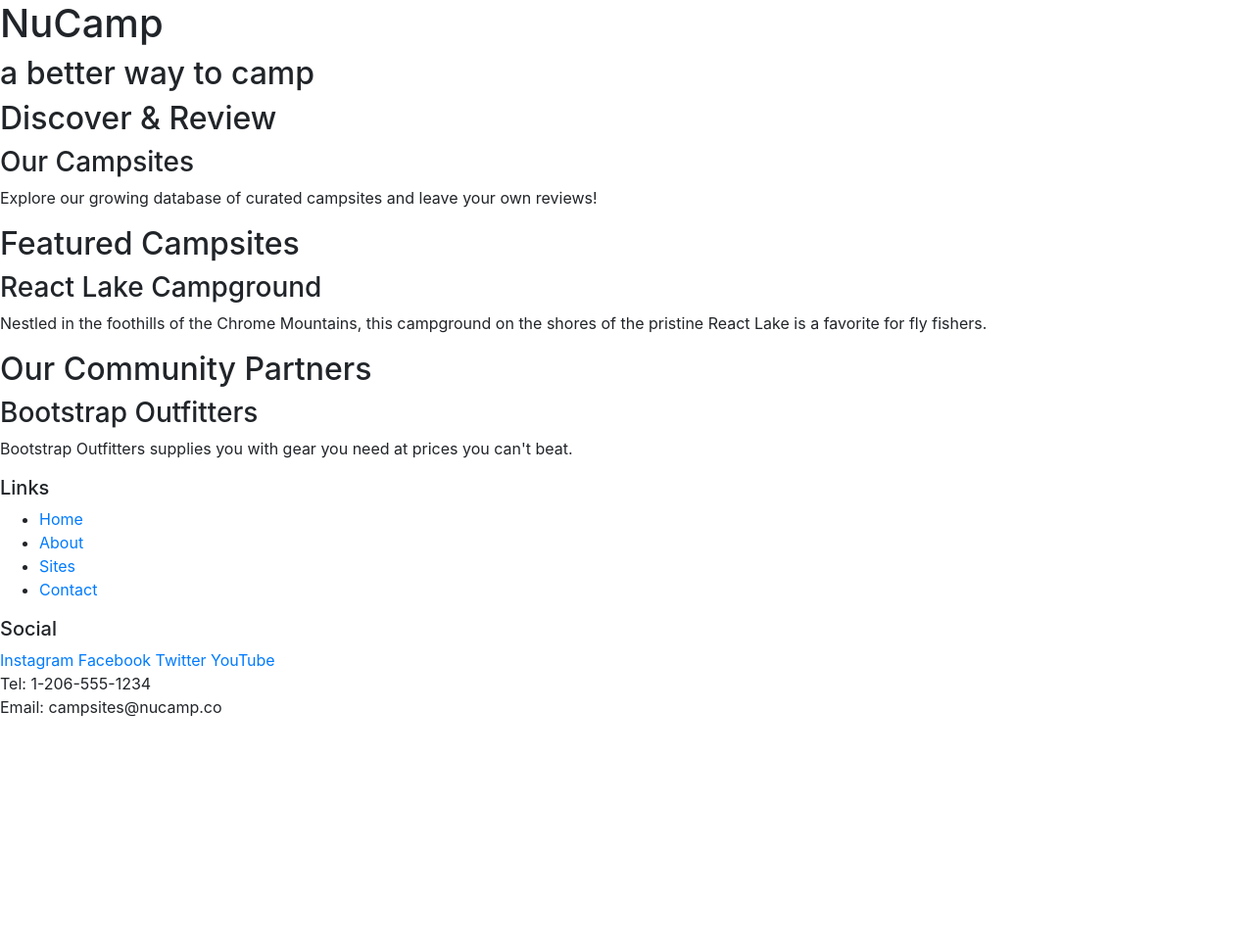
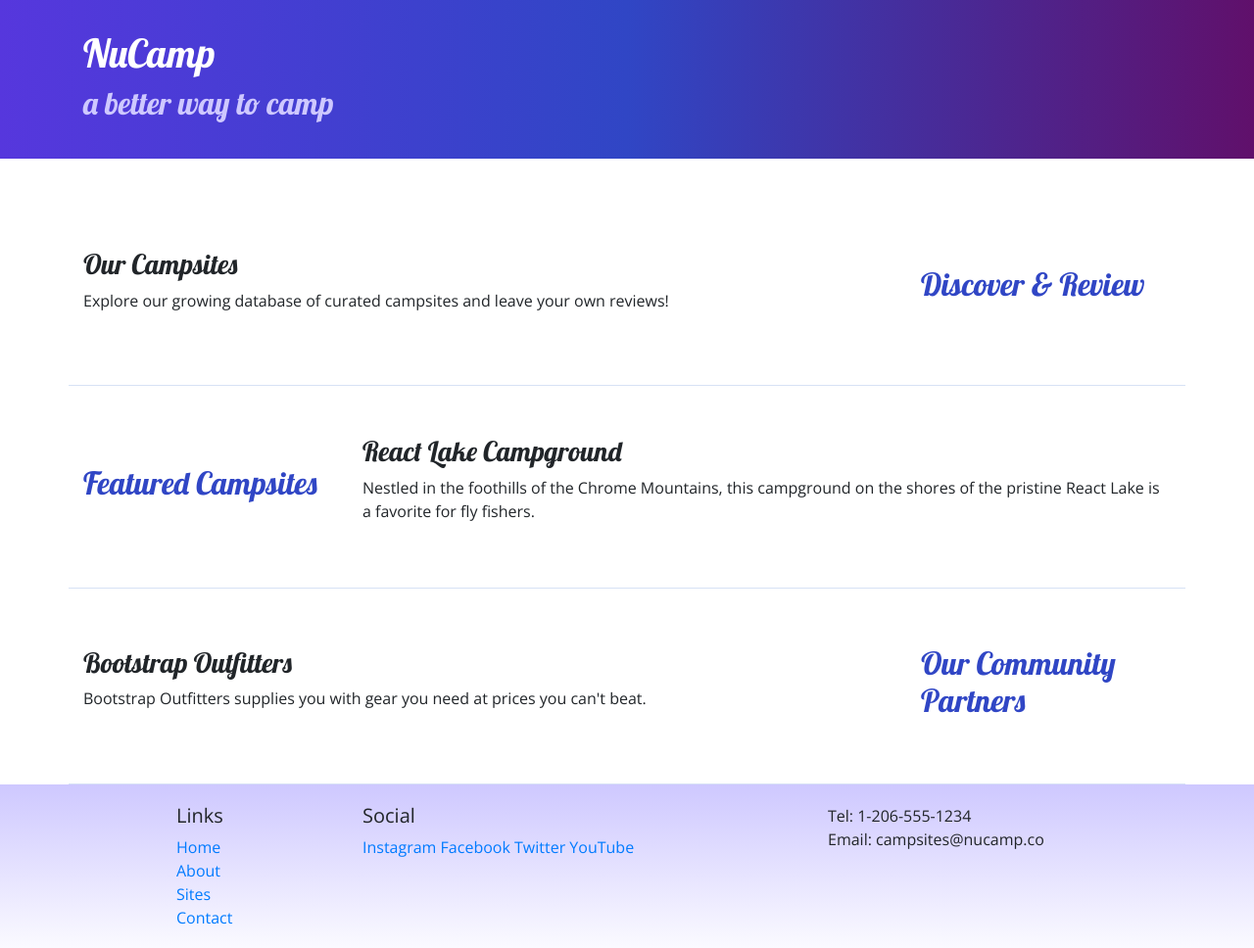
Before and after one commit to DannyLord1/myfirstbootstrapproject, a website: page index.html in a window 1280 px wide. Shown: the whole page at 98% size. Before the commit the page ends 800 px from the top, so only its background shows below. Drawn offline with nearby package versions, Linux system fonts and the light colour scheme.

Commit message:
upload2 html

```diff
--- /dev/null
+++ b/css/styles.css
@@ -0,0 +1,32 @@
+body {
+    font-family: "Open Sans", sans-serif;
+}
+
+h1, h2, h3 {
+    font-family: "Lobster", cursive;
+}
+
+h2 {
+    color: #3046C5;
+}
+
+header h2 {
+    color: #CEC8FF;
+}
+
+footer {
+    background-image: linear-gradient(#CEC8FF, white);
+    padding: 20px 0;
+}
+
+.jumbotron {
+    padding: 30px;
+    background-image: linear-gradient(to right, #5637DD, #3046C5, #60106B);
+    color: white;
+}
+
+.row-content {
+    padding: 50px 0;
+    border-bottom: 1px ridge rgb(215, 226, 245);
+    min-height: 200px;
+}
--- a/index.html
+++ b/index.html
@@ -9,57 +9,109 @@
         <!-- Bootstrap CSS -->
         <link rel="stylesheet" href="node_modules/bootstrap/dist/css/bootstrap.min.css" />
 
+        <!-- Additional CSS must be placed after Bootstrap CSS -->
+        <link rel="stylesheet" href="https://fonts.googleapis.com/css?family=Lobster|Open+Sans" />
+        <link rel="stylesheet" href="css/styles.css" />
+
         <title>NuCamp: A Better Way To Camp</title>
     </head>
 
     <body>
 
-    <header>
-        <div>
+        <header class="jumbotron jumbotron-fluid">
+
+            <div class="container">
+
+                <div class="row">
+
+                    <div class="col">
                         <h1>NuCamp</h1>
                         <h2>a better way to camp</h2>
                     </div>
+
+                </div>
+
+            </div>
+
         </header>
 
-    <div>
+        <div class="container">
+
+            <div class="row row-content align-items-center">
+
+                <div class="col-sm-4 order-sm-last col-md-3">
                     <h2>Discover & Review</h2>
-        <h3>Our Campsites</h3>
-        <p>Explore our growing database of curated campsites and leave your own reviews!</p>
                 </div>
 
-    <div>
-        <h2>Featured Campsites</h2>
-        <h3>React Lake Campground</h3>
-        <p>Nestled in the foothills of the Chrome Mountains, this campground on the shores of the pristine React Lake is a favorite for fly fishers.</p>
+                <div class="col">
+                    <h3>Our Campsites</h3>
+                    <p class="d-none d-sm-block">Explore our growing database of curated campsites and leave your own reviews!</p>
                 </div>
 
-    <div>
+            </div>
+
+            <div class="row row-content align-items-center">
+
+                <div class="col-sm-4 col-md-3">
+                    <h2>Featured Campsites</h2>
+                </div>
+
+                <div class="col">
+                    <h3>React Lake Campground</h3>
+                    <p class="d-none d-sm-block">Nestled in the foothills of the Chrome Mountains, this campground on the shores of the pristine React Lake is a favorite for fly fishers.</p>
+                </div>
+
+            </div>
+
+            <div class="row row-content align-items-center">
+
+                <div class="col-sm-4 order-sm-last col-md-3 ">
                     <h2>Our Community Partners</h2>
+
+                </div>
+
+                <div class="col">
                     <h3>Bootstrap Outfitters</h3>
-        <p>Bootstrap Outfitters supplies you with gear you need at prices you can't beat.</p>
+                    <p class="d-none d-sm-block">Bootstrap Outfitters supplies you with gear you need at prices you can't beat.</p>
+                </div>
+
+            </div>
+
         </div>
 
         <footer>
-        <div>
+
+            <div class="container">
+
+                <div class="row">
+
+                    <div class="col-4 col-sm-2 offset-1">
                         <h5>Links</h5>
-            <ul>
+                        <ul class="list-unstyled">
                             <li><a href="#">Home</a></li>
-                <li><a href="#">About</a></li>
+                            <li><a href="aboutus.html">About</a></li>
                             <li><a href="#">Sites</a></li>
                             <li><a href="#">Contact</a></li>
                         </ul>
                     </div>
-        <div>
+
+                    <div class="col-6 col-sm-5">
                         <h5>Social</h5>
                         <a href="http://instagram.com/">Instagram</a>
                         <a href="http://facebook.com/">Facebook</a>
                         <a href="http://twitter.com/">Twitter</a>
                         <a href="http://youtube.com/">YouTube</a>
                     </div>
-        <div>
+
+                    <div class="col-sm-4">
                         Tel: 1-206-555-1234<br />
                         Email: campsites@nucamp.co
                     </div>
+
+                </div>
+
+            </div>
+
         </footer>
 
         <!-- jQuery must come first, then Popper.js, then the Bootstrap JavaScript plugins.-->
```
Also changed, not shown: aboutus.html (added, +98 -0 lines), 1 other file. Lines whose indentation alone changed are shown as unchanged.
